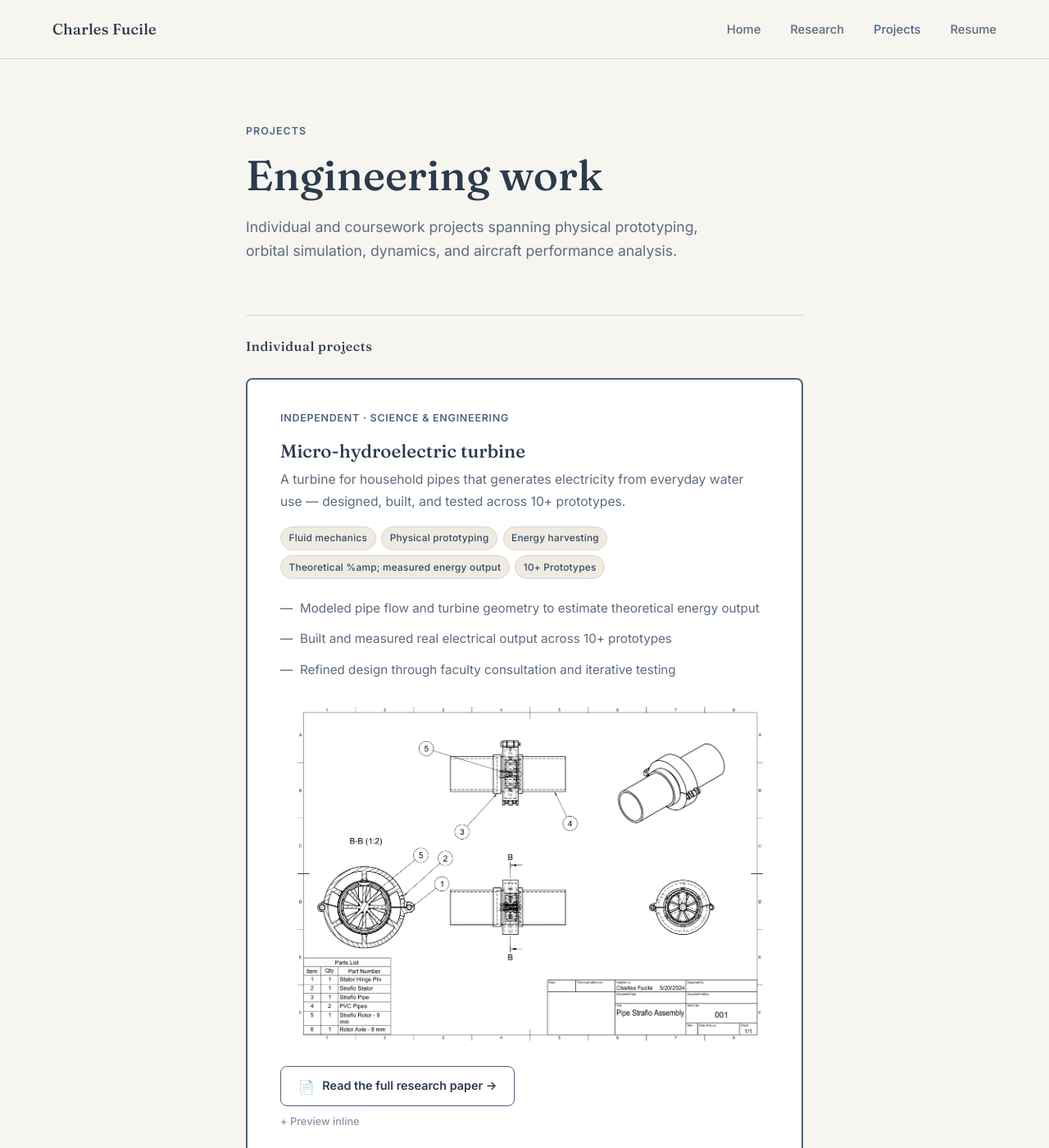
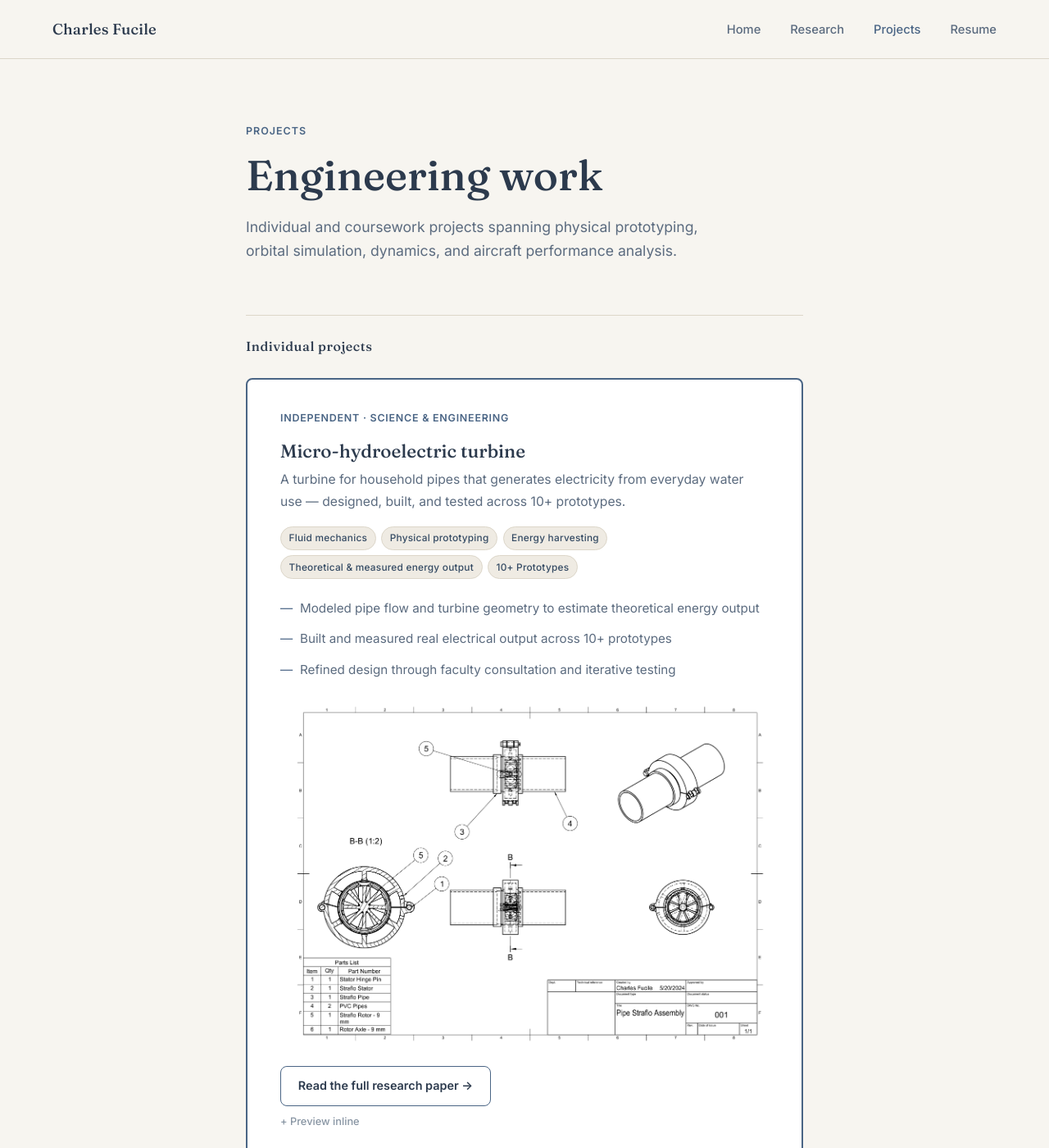
Before and after one commit to cfucile3/Portfolio, a Jekyll site: the page built from projects.html, in a window 1280 px wide and 1400 px high. Shown: the whole window at 82% size. Built offline with Jekyll 4.4.1, drawn with Linux system fonts in a browser that asks for light colours.

Commit message:
Update projects.html

```diff
--- a/projects.html
+++ b/projects.html
@@ -236,7 +236,7 @@ description: "Engineering projects — orbital mechanics simulation, robotic mot
       <span class="tag">Fluid mechanics</span>
       <span class="tag">Physical prototyping</span>
       <span class="tag">Energy harvesting</span>
-      <span class="tag">Theoretical %amp; measured energy output</span>
+      <span class="tag">Theoretical &amp; measured energy output</span>
       <span class="tag">10+ Prototypes</span>
     </div>
 
@@ -251,7 +251,7 @@ description: "Engineering projects — orbital mechanics simulation, robotic mot
          style="margin: 1.25rem 0;" />
 
     <a class="paper-link" href="{{ '/papers/stockholm_turbine.pdf' | relative_url }}" target="_blank" rel="noopener">
-      <span class="icon">📄</span> Read the full research paper →
+       Read the full research paper →
     </a>
 
     <details class="paper-toggle">
```
